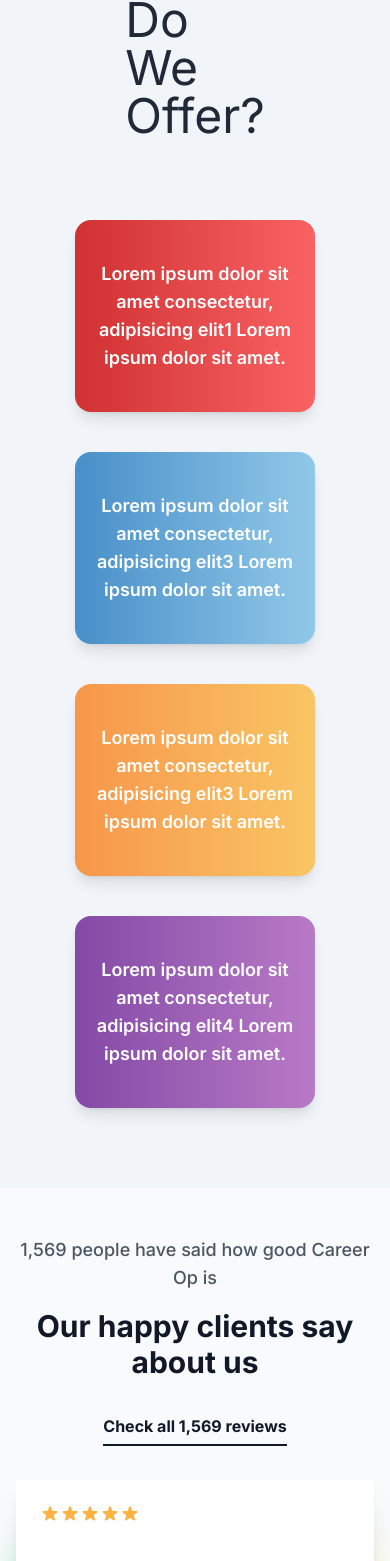
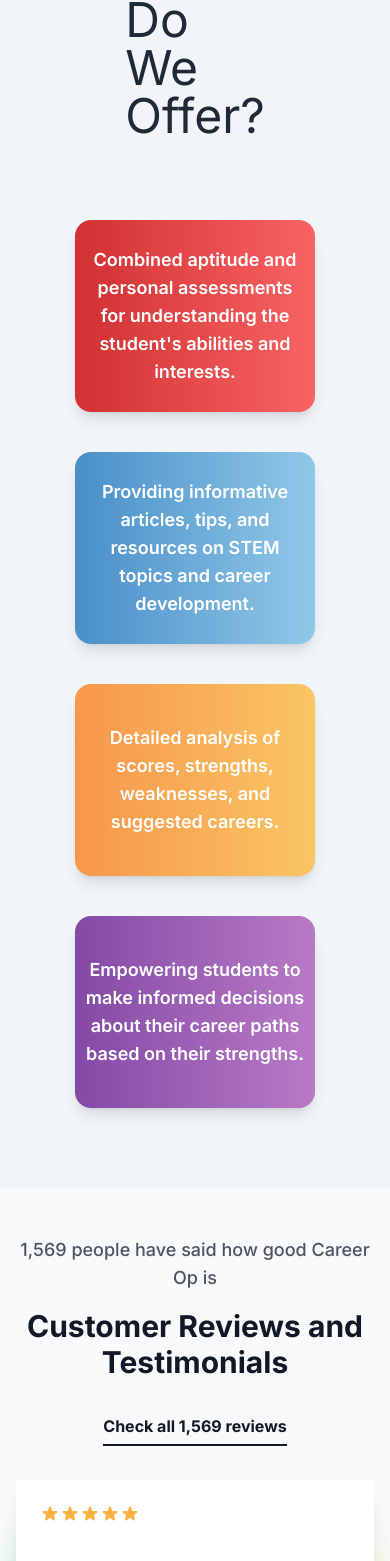
Before and after one commit to parthsolanke/coneixement-stem-consulting, a Next.js app in the folder frontend/: page / in a window 390 px wide. Shown: the part 1040-2601 px from the top of the page. Built offline with nearby package versions, Linux system fonts and the light colour scheme.

Commit message:
Content change
Refactored the home page content
Added Entech button to the navbar

```diff
--- a/frontend/app/Components/Features.js
+++ b/frontend/app/Components/Features.js
@@ -11,15 +11,13 @@ export default function Features() {
         <div className="flex flex-col md:flex-row justify-center items-center space-y-10 md:space-y-0 mt-20">
           <div className="flex justify-center items-center w-60 h-48 rounded-2xl text-white font-semibold text-lg mx-20  bg-red-gradient shadow-lg transition-transform transform hover:scale-105 hover:shadow-2xl">
             <p className="text-center mx-2">
-              Lorem ipsum dolor sit amet consectetur, adipisicing elit1 Lorem
-              ipsum dolor sit amet.
+            Combined aptitude and personal assessments for understanding the student's abilities and interests.
             </p>
           </div>
 
           <div className="flex justify-center items-center w-60 h-48 rounded-2xl text-white font-semibold text-lg mx-20 bg-blue-gradient shadow-lg transition-transform transform hover:scale-105 hover:shadow-2xl">
             <p className="text-center mx-2">
-              Lorem ipsum dolor sit amet consectetur, adipisicing elit3 Lorem
-              ipsum dolor sit amet.
+            Providing informative articles, tips, and resources on STEM topics and career development.
             </p>
           </div>
         </div>
@@ -27,8 +25,7 @@ export default function Features() {
         <div className="flex flex-col md:flex-row justify-center items-center mt-10 space-y-10 md:space-y-0">
           <div className="flex justify-center items-center w-60 h-48 rounded-2xl text-white font-semibold text-lg mx-4 md:mx-28 bg-orange-gradient shadow-lg transition-transform transform hover:scale-105 hover:shadow-2xl">
             <p className="text-center mx-2">
-              Lorem ipsum dolor sit amet consectetur, adipisicing elit3 Lorem
-              ipsum dolor sit amet.
+            Detailed analysis of scores, strengths, weaknesses, and suggested careers.
             </p>
           </div>
 
@@ -44,8 +41,7 @@ export default function Features() {
           </div>
           <div className="flex justify-center items-center w-60 h-48 rounded-2xl text-white font-semibold text-lg mx-4 md:mx-28 bg-purple-gradient shadow-lg transition-transform transform hover:scale-105 hover:shadow-2xl">
             <p className="text-center mx-2">
-              Lorem ipsum dolor sit amet consectetur, adipisicing elit4 Lorem
-              ipsum dolor sit amet.
+            Empowering students to make informed decisions about their career paths based on their strengths.
             </p>
           </div>
         </div>
--- a/frontend/app/Components/Navbar.js
+++ b/frontend/app/Components/Navbar.js
@@ -54,7 +54,7 @@ export default function Navbar() {
             <li>
               <a
                 href="/"
-                className="md:block py-2 px-3 md:my-5 text-gray-800 rounded md:bg-transparent hover:bg-gray-100 md:hover:bg-transparent md:border-0 sm:hover:text-blue-700 md:p-0 font-semibold hidden text-2xl md:text-lg transition-all duration-300 ease-in-out"
+                className="md:block py-2 px-3 md:my-5 text-gray-800 rounded md:bg-transparent hover:bg-gray-100 md:hover:bg-transparent md:border-0 sm:hover:text-blue-700 md:p-0 font-semibold hidden text-2xl md:text-lg transition-all duration-100 ease-in-out"
                 aria-current="page"
               >
                 Home
@@ -62,8 +62,16 @@ export default function Navbar() {
             </li>
             <li>
               <a
+                href="https://entechonline.com/" target="_main"
+                className="block py-2 px-3 md:my-5 text-orange-400 rounded hover:bg-gray-100 md:hover:bg-transparent md:border-0 sm:hover:text-orange-600 md:p-0 font-semibold text-2xl md:text-lg transition-all duration-100 ease-in-out"
+              >
+                Explore
+              </a>
+            </li>
+            <li>
+              <a
                 href="#"
-                className="block py-2 px-3 md:my-5 text-gray-800 rounded hover:bg-gray-100 md:hover:bg-transparent md:border-0 sm:hover:text-blue-700 md:p-0 font-semibold text-2xl md:text-lg transition-all duration-300 ease-in-out"
+                className="block py-2 px-3 md:my-5 text-gray-800 rounded hover:bg-gray-100 md:hover:bg-transparent md:border-0 sm:hover:text-blue-700 md:p-0 font-semibold text-2xl md:text-lg transition-all duration-100 ease-in-out"
               >
                 Blogs
               </a>
@@ -71,7 +79,7 @@ export default function Navbar() {
             <li>
               <a
                 href="#"
-                className="block py-2 px-3 md:my-5 text-gray-800 rounded hover:bg-gray-100 md:hover:bg-transparent md:border-0 sm:hover:text-blue-700 md:p-0 font-semibold text-2xl md:text-lg transition-all duration-300 ease-in-out"
+                className="block py-2 px-3 md:my-5 text-gray-800 rounded hover:bg-gray-100 md:hover:bg-transparent md:border-0 sm:hover:text-blue-700 md:p-0 font-semibold text-2xl md:text-lg transition-all duration-100 ease-in-out"
               >
                 About Us
               </a>
@@ -79,7 +87,7 @@ export default function Navbar() {
             <li>
               <a
                 href="#"
-                className="block py-2 px-3 md:my-5 text-gray-800 rounded hover:bg-gray-100 md:hover:bg-transparent md:border-0 sm:hover:text-blue-700 md:p-0 font-semibold text-2xl md:text-lg transition-all duration-300 ease-in-out"
+                className="block py-2 px-3 md:my-5 text-gray-800 rounded hover:bg-gray-100 md:hover:bg-transparent md:border-0 sm:hover:text-blue-700 md:p-0 font-semibold text-2xl md:text-lg transition-all duration-100 ease-in-out"
               >
                 Contact
               </a>
--- a/frontend/app/Components/QuizPage.js
+++ b/frontend/app/Components/QuizPage.js
@@ -1,5 +1,6 @@
 "use client";
 import { useEffect, useState } from "react";
+import Navbar from "./Navbar";
 
 const options = ["Strongly Agree", "Agree", "Disagree", "Strongly Disagree"];
 
@@ -33,7 +34,9 @@ const QuizPage = () => {
   };
 
   return (
-    <div className="flex flex-col items-center justify-center min-h-screen bg-gray-100">
+   <>
+   <Navbar/>
+   <div className="flex flex-col items-center justify-center min-h-screen bg-gray-100">
       {quizData ? (
         <div className="flex flex-col items-center border-2 rounded-lg p-6 w-full max-w-md shadow-sm">
           <h3 className="text-xl mb-4 text-center">{quizData.questions[currentQuestionIndex].question}</h3>
@@ -56,6 +59,7 @@ const QuizPage = () => {
         <p>Loading Quiz...</p>
       )}
     </div>
+   </>
   );
 };
 
--- a/frontend/app/Components/Testimonials.js
+++ b/frontend/app/Components/Testimonials.js
@@ -9,7 +9,7 @@ export default function Testimonials() {
                 1,569 people have said how good Career Op is
               </p>
               <h2 className="mt-4 text-3xl font-bold text-gray-900 sm:text-4xl xl:text-5xl font-pj">
-                Our happy clients say about us
+              Customer Reviews and Testimonials
               </h2>
             </div>
 
--- a/frontend/app/ageSelect/page.js
+++ b/frontend/app/ageSelect/page.js
@@ -41,8 +41,7 @@ export default function Page() {
           <div className="m-6 flex-1 text-lg">
             <p className="font-bold">Students in Class 8-10 (Age 13 -15)</p>
             <p>
-              Decide the stream of your choice and plan the next steps for your
-              dream career.
+            Start exploring your interests and build a strong foundation for success in the STEM field.
             </p>
           </div>
           <Button
```
